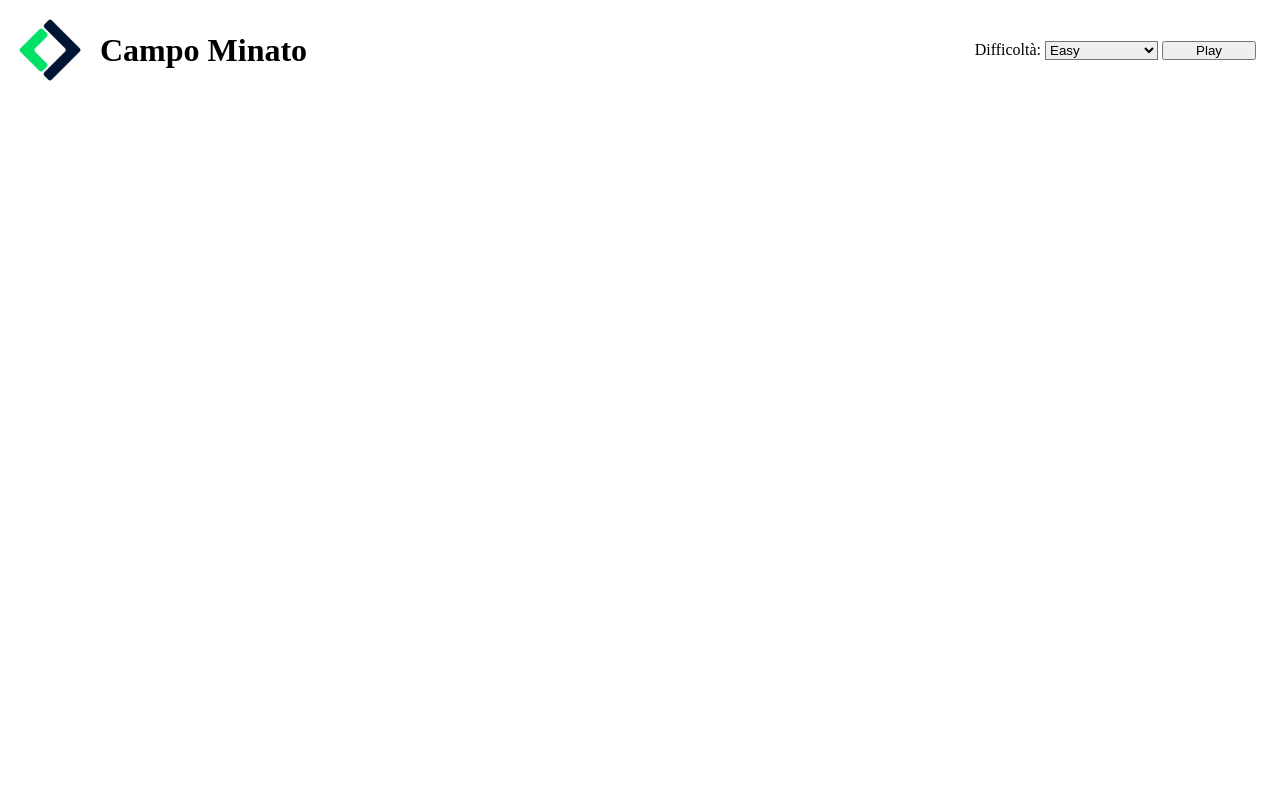
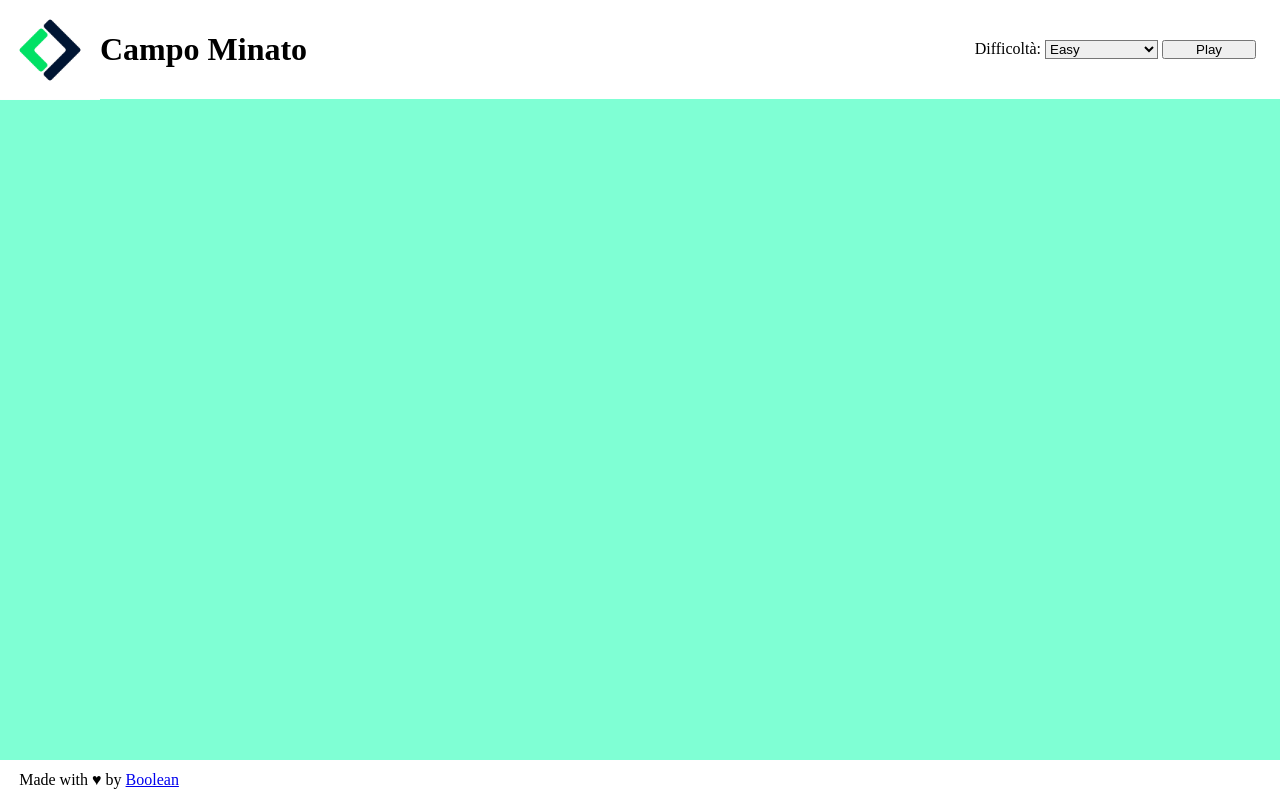
Before and after one commit to DanieleMorello/js-campominato-grid, a plain HTML site: page index.html in a window 1280 px wide. Drawn offline with Linux system fonts and the light colour scheme.

Commit message:
Add color green to main and create footer

```diff
--- a/assets/css/style.css
+++ b/assets/css/style.css
@@ -21,6 +21,7 @@ img {
   justify-content: space-between;
   align-items: center;
   margin-right: 1.5rem;
+  height: 6.2rem;
 }
 
 .logo {
@@ -41,3 +42,19 @@ button {
   padding: 0 2rem;
 }
 /* #endregion Header */
+
+/* #region Main */
+#site_main {
+  background-color: var(--green);
+  height: calc(100vh - 8.7rem);
+}
+/* #endregion Main */
+
+/* #region Footer */
+#site_footer {
+  margin-left: 1.2rem;
+  height: 2.5rem;
+  display: flex;
+  align-items: center;
+}
+/* #endregion Footer */
--- a/index.html
+++ b/index.html
@@ -24,10 +24,16 @@
   </header>
 
   <!-- /#site_main -->
-  <main id="site_main"></main>
+  <main id="site_main">
+    <div class="container">
+
+    </div>
+  </main>
 
   <!-- /#site_footer -->
-  <footer id="site_footer"></footer>
+  <footer id="site_footer">
+    <p>Made with &hearts; by <a href="https://boolean.careers/?utm_source=google&utm_campaign=it_search_brand&utm_medium=cpc&utm_content=boolean&utm_term=boolean&gclid=Cj0KCQjwn9CgBhDjARIsAD15h0AB2sZNfZJMkm9Ca2FiZQW11Z00DglXRgADrLVDbusklKsi8Ft98OoaAp5kEALw_wcB">Boolean</a></p>
+  </footer>
 
 
   <script src="./assets/js/main.js"></script>
```
